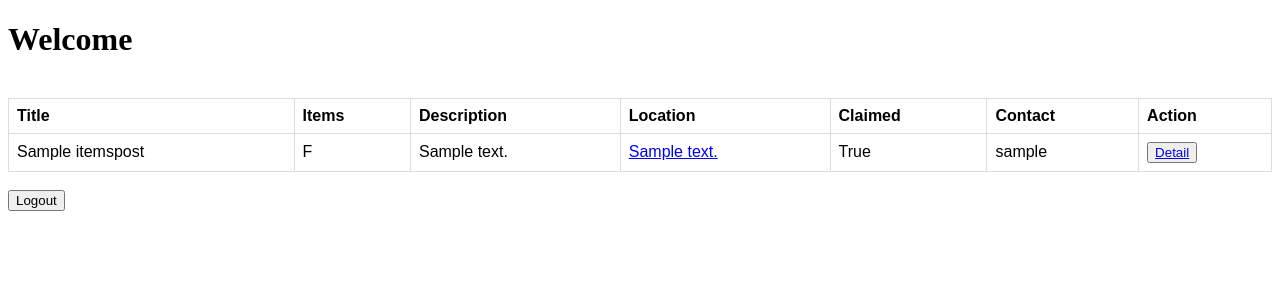
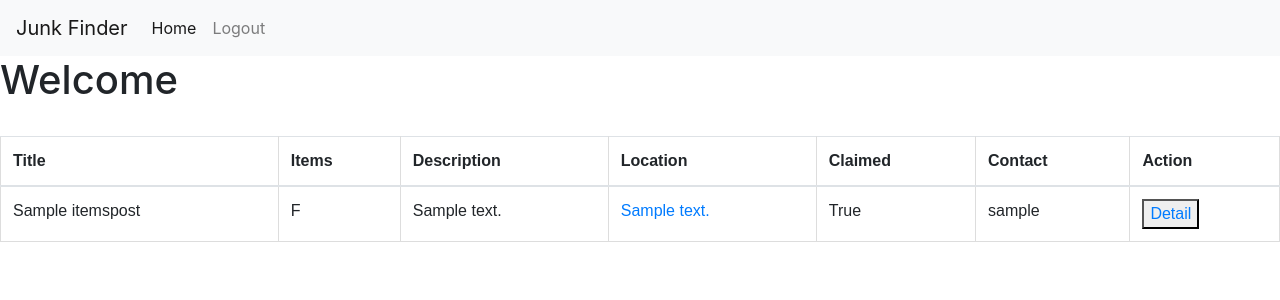
Before and after one commit to Aries324/junk-finder, a Django app: page / in a window 1280 px wide. Shown: the top 300 px of the page. Run offline with Django 3.2, Linux system fonts and the light colour scheme; tables that the repository leaves empty hold one stand-in row (values such as "Sample post"); some libraries are stand-ins or nearby versions.

Commit message:
adds nav bar

```diff
--- /dev/null
+++ b/junkapp/templates/header.html
@@ -0,0 +1,37 @@
+<!DOCTYPE html>
+
+<head>
+    <meta charset="UTF-8">
+    <title>Junk Finder</title>
+    {% load static %}
+    <link rel="stylesheet" href="https://maxcdn.bootstrapcdn.com/bootstrap/4.0.0/css/bootstrap.min.css" integrity="sha384-Gn5384xqQ1aoWXA+058RXPxPg6fy4IWvTNh0E263XmFcJlSAwiGgFAW/dAiS6JXm" crossorigin="anonymous">
+
+</head>
+
+
+<body>
+  <nav class="navbar navbar-expand-lg navbar-light bg-light">
+  <a class="navbar-brand" href="/"> Junk Finder</a>
+  <button class="navbar-toggler" type="button" data-toggle="collapse" data-target="#navbarSupportedContent" aria-controls="navbarSupportedContent" aria-expanded="false" aria-label="Toggle navigation">
+    <span class="navbar-toggler-icon"></span>
+  </button>
+
+  <div class="collapse navbar-collapse" id="navbarSupportedContent">
+    <ul class="navbar-nav mr-auto">
+      <li class="nav-item active">
+        <a class="nav-link" href="/">Home <span class="sr-only">(current)</span></a>
+      </li>
+      <li class="nav-item">
+        <a class="nav-link" href="/logout/">Logout</a>
+      </li>
+    </ul>
+
+  </div>
+</nav>
+
+  {% block content %}
+  {% endblock %}
+<script src="https://code.jquery.com/jquery-3.2.1.slim.min.js" integrity="sha384-KJ3o2DKtIkvYIK3UENzmM7KCkRr/rE9/Qpg6aAZGJwFDMVNA/GpGFF93hXpG5KkN" crossorigin="anonymous"></script>
+<script src="https://cdnjs.cloudflare.com/ajax/libs/popper.js/1.12.9/umd/popper.min.js" integrity="sha384-ApNbgh9B+Y1QKtv3Rn7W3mgPxhU9K/ScQsAP7hUibX39j7fakFPskvXusvfa0b4Q" crossorigin="anonymous"></script>
+<script src="https://maxcdn.bootstrapcdn.com/bootstrap/4.0.0/js/bootstrap.min.js" integrity="sha384-JZR6Spejh4U02d8jOt6vLEHfe/JQGiRRSQQxSfFWpi1MquVdAyjUar5+76PVCmYl" crossorigin="anonymous"></script>
+</body>
--- a/junkapp/templates/home.html
+++ b/junkapp/templates/home.html
@@ -1,9 +1,7 @@
-<!DOCTYPE html>
-<html lang="en">
+{% extends 'header.html' %}
+{% block content %}
+<head>
 
-<head>
-    <meta charset="UTF-8">
-    <title>Junk App</title>
     <style>
             table {
                 font-family: arial, sans-serif;
@@ -59,7 +57,7 @@
         </tbody>
     </table>
     <br>
-    <a href="/logout/"><button>Logout</button></a>
 </body>
 
-</html>
+
+{% endblock %}
--- a/junkapp/templates/item_detail.html
+++ b/junkapp/templates/item_detail.html
@@ -1,3 +1,5 @@
+{% extends 'header.html' %}
+{% block content %}
 <h1>{{ post.title }}</h1>
 <h2>{{ post.items }}</h2>
 <br><br>
@@ -8,3 +10,4 @@
 <h3>Claimed?: {{ post.claimed }}</h3>
 <br>
 <p>Contact: {{ post.email }}</p>
+{% endblock %}
--- a/junkapp/templates/signup.html
+++ b/junkapp/templates/signup.html
@@ -3,10 +3,11 @@
 
 <head>
   <meta charset="UTF-8">
-  <title>Title</title>
+  <title>Junk Finder</title>
 </head>
 
 <body>
+<h1>Junk Finder</h1>
   <h2>Sign up</h2>
   <form method="post">
     {% csrf_token %}
```
